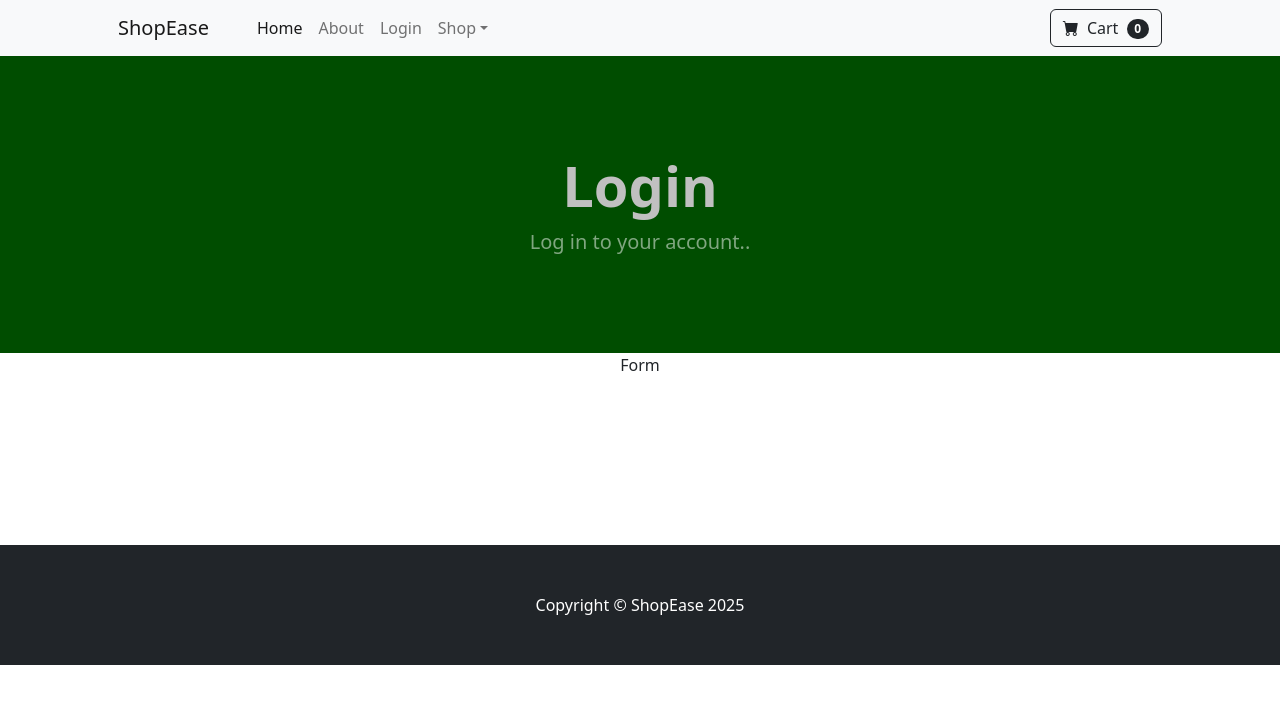
After one commit to trevorndegwa/ShopEase, a Django app: page /login/ in a window 1280 px wide. The commit adds this page. Shown: the top 704 px of the page. Run offline with Django 5.2, Linux system fonts and the light colour scheme; some libraries are stand-ins or nearby versions.

Commit message:
Added comments to navbar remplate, created login page, login/logout views and django authenticate. Added login/logout links to navbar

```diff
--- /dev/null
+++ b/ShopEase/store/templates/login.html
@@ -0,0 +1,27 @@
+{% extends 'foundation.html' %}
+{% block content %}
+
+<!-- Header-->
+        <header style="background-color: #004d00; color: #C0C0C0;" class="py-5">
+            <div class="container px-4 px-lg-5 my-5">
+                <div class="text-center">
+                    <h1 class="display-4 fw-bolder">Login</h1>
+                    <p class="lead fw-normal text-white-50 mb-0">Log in to your account..</p>
+                </div>
+            </div>
+        </header>
+        <div class="container">
+            <div class="row">
+                <center>
+                    <div class="col-8">
+                        Form
+                        <br/><br/>
+<br/><br/>
+<br/><br/>
+<br/><br/>
+                    </div>
+                </center>
+            </div>
+        </div>
+
+{% endblock %}
--- a/ShopEase/store/templates/navbar.html
+++ b/ShopEase/store/templates/navbar.html
@@ -1,12 +1,27 @@
 <!-- Navigation-->
         <nav class="navbar navbar-expand-lg navbar-light bg-light">
+            <!-- Container for aligning and adding padding to the navbar content -->
             <div class="container px-4 px-lg-5">
                 <a class="navbar-brand" href="{% url 'home' %}">ShopEase</a>
+
+                <!-- Button for toggling the navbar on smaller screens (collapsed menu) -->
                 <button class="navbar-toggler" type="button" data-bs-toggle="collapse" data-bs-target="#navbarSupportedContent" aria-controls="navbarSupportedContent" aria-expanded="false" aria-label="Toggle navigation"><span class="navbar-toggler-icon"></span></button>
+                <!-- Collapsible section of the navbar containing the navigation links -->
                 <div class="collapse navbar-collapse" id="navbarSupportedContent">
                     <ul class="navbar-nav me-auto mb-2 mb-lg-0 ms-lg-4">
+                        <!-- Home link -->
                         <li class="nav-item"><a class="nav-link active" aria-current="page" href="{url 'home'}">Home</a></li>
+                        <!-- About link -->
                         <li class="nav-item"><a class="nav-link" href="{% url 'about' %}">About</a></li>
+
+                        <!-- Conditional rendering of links based on whether the user is authenticated -->
+                        {% if user.is_authenticated %}
+                        <li class="nav-item"><a class="nav-link" href="{% url 'logout' %}">Logout</a></li>
+                        {% else %}
+                        <li class="nav-item"><a class="nav-link" href="{% url 'login' %}">Login</a></li>
+                        {% endif %}
+
+                        <!-- Dropdown menu for "Shop" with various categories -->
                         <li class="nav-item dropdown">
                             <a class="nav-link dropdown-toggle" id="navbarDropdown" href="#" role="button" data-bs-toggle="dropdown" aria-expanded="false">Shop</a>
                             <ul class="dropdown-menu" aria-labelledby="navbarDropdown">
--- a/ShopEase/store/urls.py
+++ b/ShopEase/store/urls.py
@@ -4,4 +4,6 @@ from . import views
 urlpatterns = [
     path('', views.home, name='home'),
     path('about/', views.about, name='about'),
+    path('login/', views.login_user, name='login'),
+    path('logout/', views.logout_user, name='logout'),
 ]
--- a/ShopEase/store/views.py
+++ b/ShopEase/store/views.py
@@ -1,9 +1,21 @@
 from django.shortcuts import render
 from .models import Product
+from django.contrib.auth import authenticate, login, logout
+from django.contrib import messages
 
+# Define the 'home' view to display products on the homepage
 def home(request):
     products = Product.objects.all()
     return render(request, 'home.html', {'products':products})
 
+# Define the 'about' view to render the about page
 def about(request):
     return render(request, 'about.html', {})
+
+# Define the 'login_user' view to render the login page
+def login_user(request):
+    return render(request, 'login.html', {})
+
+# Define the 'logout_user' view to render the logout page
+def logout_user(request):
+    pass
```
Also changed, not shown: ShopEase/db.sqlite3, 2 other files.
